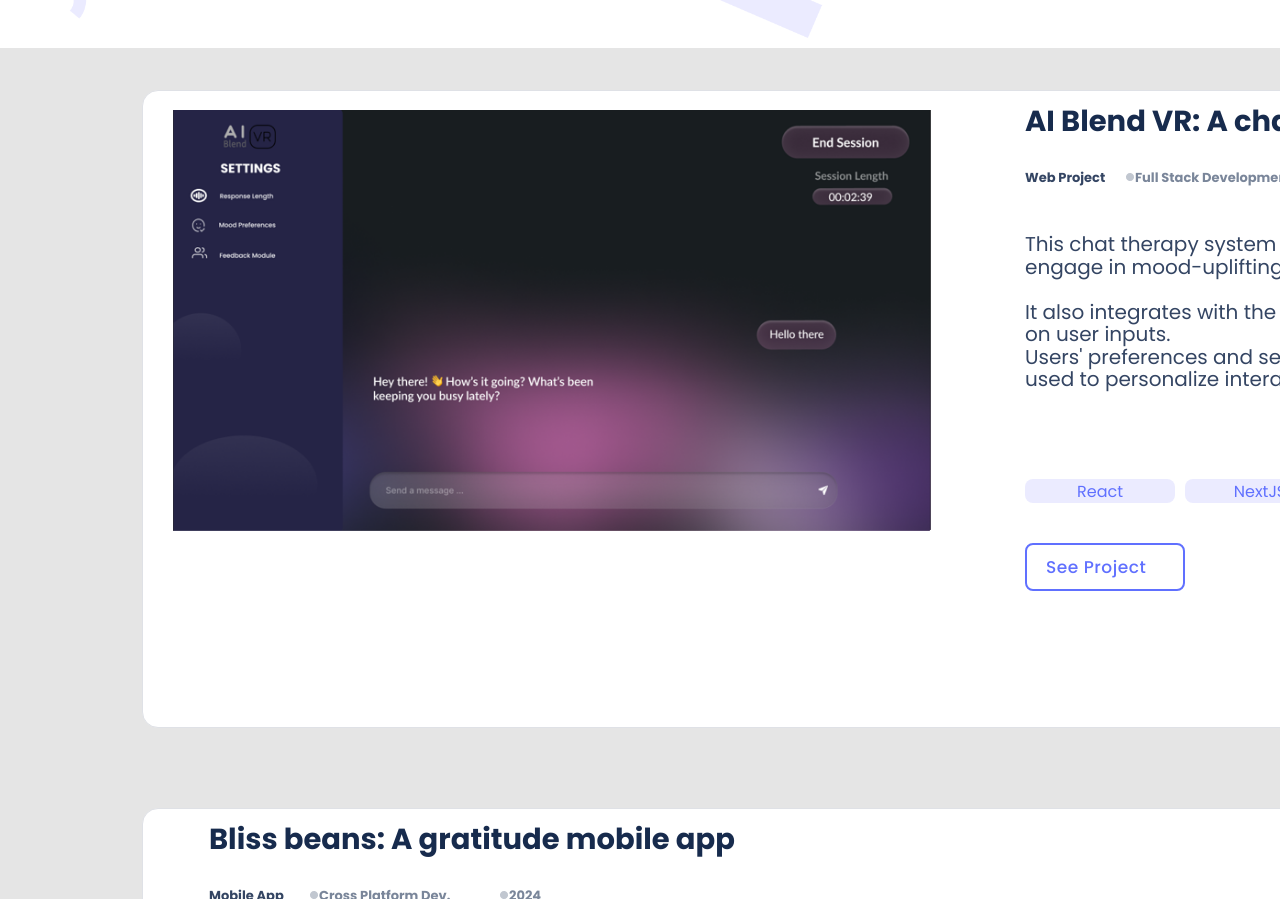
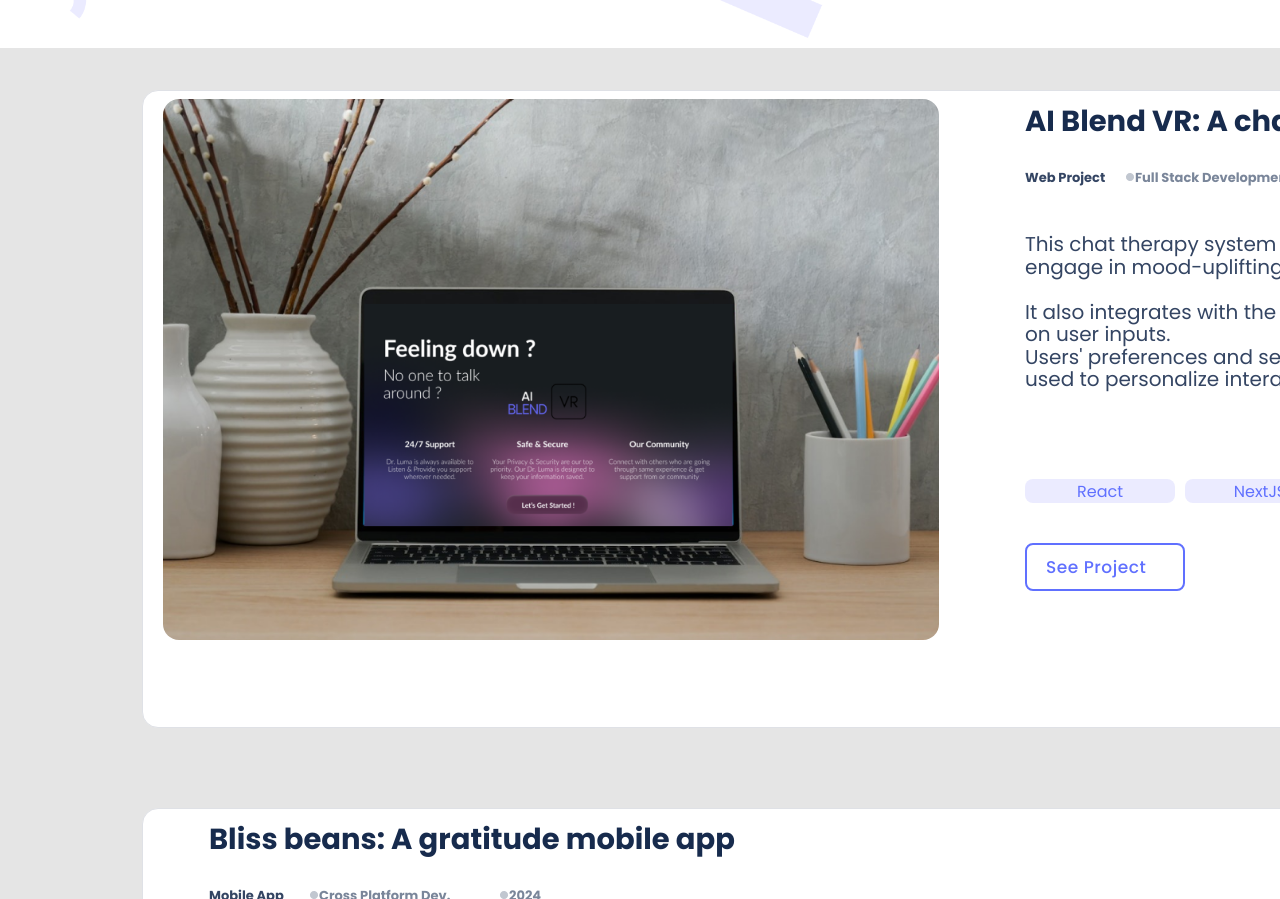
Before and after one commit to TalhaBruh/My-Portfolio, a website: page index.html in a window 1280 px wide. Shown: the part 856-1755 px from the top of the page. Drawn offline with Linux system fonts and the light colour scheme.

Commit message:
Mockup AiBlednVr added

```diff
--- a/index.html
+++ b/index.html
@@ -85,7 +85,7 @@
           <figure class="snap-shoot-one">
             <img
               class="project1-photo"
-              src="assets/images/ai1.png"
+              src="assets/images/Ai.png"
               alt="project's image"
             />
           </figure>
```
Also changed, not shown: assets/images/Ai.png (added), assets/images/Lt.png (added), assets/images/N.png (added).
